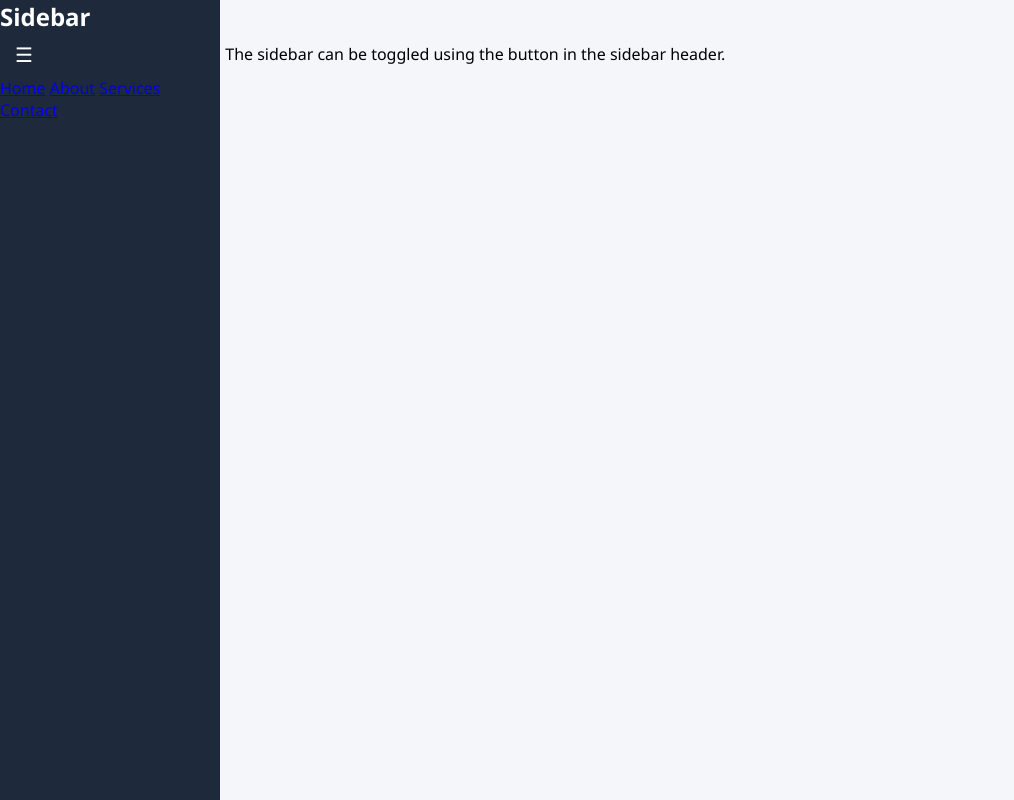
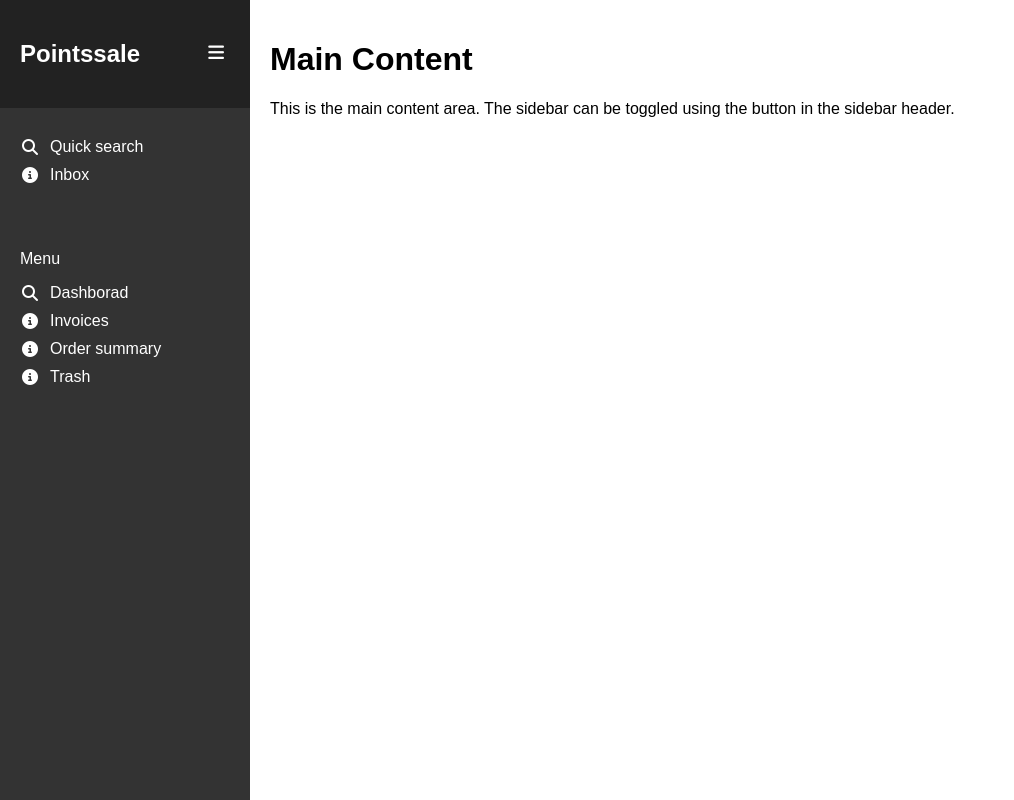
Before and after one commit to TonyBimenyi/task1_elevvo_intern, a plain HTML site: page index.html in a window 1280 px wide. Shown: the whole page, without its empty margins (0-1014 px from the left). Drawn offline with Linux system fonts and the light colour scheme.

Commit message:
changing the links name

```diff
--- a/index.html
+++ b/index.html
@@ -3,20 +3,29 @@
 <head>
     <meta charset="UTF-8">
     <meta name="viewport" content="width=device-width, initial-scale=1.0">
-    <title>Point</title>
+    <title>PointSale</title>
     <link rel="stylesheet" href="styles.css">
+    <link rel="stylesheet" href="https://cdnjs.cloudflare.com/ajax/libs/font-awesome/6.4.2/css/all.min.css">
 </head>
 <body>
     <div class="sidebar" id="sidebar">
         <div class="sidebar-header">
-            <h2 id="sidebar-title">Sidebar</h2>
-            <button class="toggle-btn" onclick="toggleSidebar()">☰</button>
+            <h2 id="sidebar-title">Pointssale</h2>
+            <button class="toggle-btn" onclick="toggleSidebar()"><i class="fas fa-bars"></i></button>
         </div>
+
+
         <div class="sidebar-content">
-            <a href="#home">Home</a>
-            <a href="#about">About</a>
-            <a href="#services">Services</a>
-            <a href="#contact">Contact</a>
+            <a href="#home"><i class="fas fa-search"></i><span>Quick search</span></a>
+            <a href="#about"><i class="fas fa-info-circle"></i><span>Inbox</span></a>
+        </div>
+
+        <div class="sidebar-content">
+            <p>Menu</p>
+            <a href="#home"><i class="fas fa-search"></i><span>Dashborad</span></a>
+            <a href="#about"><i class="fas fa-info-circle"></i><span>Invoices</span></a>
+            <a href="#about"><i class="fas fa-info-circle"></i><span>Order summary</span></a>
+            <a href="#about"><i class="fas fa-info-circle"></i><span>Trash</span></a>
         </div>
     </div>
     <div class="main-content" id="main-content">
--- a/styles.css
+++ b/styles.css
@@ -1,89 +1,59 @@
-/* Reset */
-* {
-  margin: 0;
-  padding: 0;
-  box-sizing: border-box;
+body {
+    margin: 0;
+    font-family: Arial, sans-serif;
 }
-
-body {
-  font-family: "Segoe UI", sans-serif;
-  background: #f4f6f9;
-  display: flex;
+.sidebar {
+    width: 250px;
+    height: 100vh;
+    background-color: #333;
+    color: white;
+    position: fixed;
+    transition: width 0.3s;
+    overflow-x: hidden;
 }
-
-/* Sidebar */
-.sidebar {
-  position: fixed;
-  left: 0;
-  top: 0;
-  width: 220px;
-  height: 100%;
-  background: #1e293b;
-  color: #fff;
-  transition: width 0.3s ease;
-  overflow: hidden;
+.sidebar.collapsed {
+    width: 60px;
 }
-
-.sidebar.collapsed {
-  width: 70px;
+.sidebar-header {
+    padding: 20px;
+    background-color: #222;
+    display: flex;
+    justify-content: space-between;
+    align-items: center;
 }
-
-.sidebar .logo {
-  display: flex;
-  align-items: center;
-  gap: 10px;
-  padding: 20px;
-  font-size: 18px;
-  font-weight: bold;
+.sidebar-content {
+    padding: 20px;
 }
-
-.sidebar .logo i {
-  font-size: 24px;
+.sidebar-content a {
+    color: white;
+    text-decoration: none;
+    display: flex;
+    align-items: center;
+    margin: 10px 0;
 }
-
-.sidebar .links {
-  list-style: none;
-  padding: 10px 0;
+.sidebar-content a i {
+    margin-right: 10px;
+    width: 20px;
+    text-align: center;
 }
-
-.sidebar .links li {
-  padding: 12px 20px;
-  display: flex;
-  align-items: center;
-  gap: 15px;
-  cursor: pointer;
-  transition: background 0.2s ease;
+.sidebar-content a span {
+    display: inline-block;
 }
-
-.sidebar .links li:hover {
-  background: #334155;
+.sidebar.collapsed .sidebar-content a span {
+    display: none;
 }
-
-/* Hide text when collapsed */
-.sidebar.collapsed .links li span,
-.sidebar.collapsed .logo-text {
-  display: none;
+.toggle-btn {
+    background: none;
+    border: none;
+    color: white;
+    font-size: 18px;
+    cursor: pointer;
 }
-
-/* Main Content */
-.main {
-  margin-left: 220px;
-  padding: 20px;
-  width: 100%;
-  transition: margin-left 0.3s ease;
+.main-content {
+    margin-left: 250px;
+    padding: 20px;
+    transition: margin-left 0.3s;
 }
-
-.sidebar.collapsed ~ .main {
-  margin-left: 70px;
+.main-content.collapsed {
+    margin-left: 60px;
 }
-
-/* Toggle Button */
-.toggle-btn {
-  background: #1e293b;
-  border: none;
-  color: #fff;
-  padding: 10px 15px;
-  cursor: pointer;
-  border-radius: 8px;
-  font-size: 20px;
-}
```
